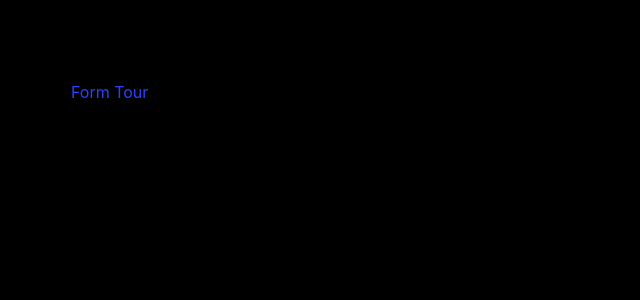
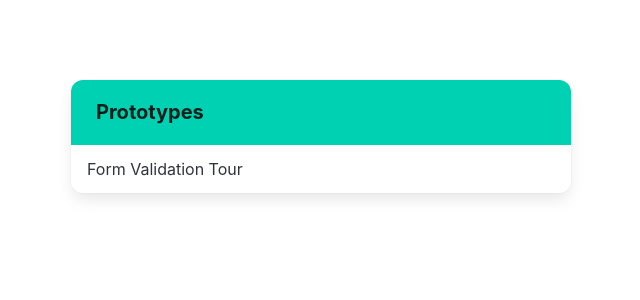
Before and after one commit to namitoyokota/blips, an Angular app: page /home in a window 1280 px wide. Before the commit this address led to /. Shown: the top 300 px of the page, without its empty margins (319-959 px from the left). Built offline with nearby package versions, Linux system fonts and the light colour scheme.

Commit message:
Correct navigation with home page.

```diff
--- a/src/app/app-routing.module.ts
+++ b/src/app/app-routing.module.ts
@@ -1,8 +1,6 @@
 import { NgModule } from '@angular/core';
-import { RouterModule, Routes } from '@angular/router';
-import { FormTourComponent } from './form-tour/form-tour.component';
-
-const routes: Routes = [{ path: 'form-tour', component: FormTourComponent }];
+import { RouterModule } from '@angular/router';
+import { routes } from 'src/models/routes';
 
 @NgModule({
     imports: [RouterModule.forRoot(routes)],
--- a/src/app/app.component.html
+++ b/src/app/app.component.html
@@ -1,5 +1 @@
-<nav>
-    <a routerLink="/form-tour">Form Tour</a>
-</nav>
-
 <router-outlet></router-outlet>
--- a/src/app/form-tour/form-tour.component.ts
+++ b/src/app/form-tour/form-tour.component.ts
@@ -1,7 +1,6 @@
 import { Component } from '@angular/core';
 
 @Component({
-    standalone: true,
     templateUrl: './form-tour.component.html',
     styleUrl: './form-tour.component.scss',
 })
--- /dev/null
+++ b/src/app/home/home.component.html
@@ -0,0 +1,6 @@
+<article class="panel is-primary">
+    <p class="panel-heading">Prototypes</p>
+    <ng-container *ngFor="let route of routes">
+        <a *ngIf="route.title && route.title !== homeRouteTitle" class="panel-block" [href]="route.path">{{ route.title }}</a>
+    </ng-container>
+</article>
--- /dev/null
+++ b/src/app/home/home.component.ts
@@ -0,0 +1,14 @@
+import { Component } from '@angular/core';
+import { routes } from 'src/models/routes';
+
+@Component({
+    templateUrl: './home.component.html',
+    styleUrl: './home.component.scss',
+})
+export class HomeComponent {
+    /** Navigation routes */
+    readonly routes = routes;
+
+    /** Title of the home route */
+    readonly homeRouteTitle = 'Home';
+}
--- /dev/null
+++ b/src/models/routes.ts
@@ -0,0 +1,9 @@
+import { Routes } from '@angular/router';
+import { FormTourComponent } from 'src/app/form-tour/form-tour.component';
+import { HomeComponent } from 'src/app/home/home.component';
+
+export const routes: Routes = [
+    { path: '', redirectTo: '/home', pathMatch: 'full' },
+    { title: 'Home', path: 'home', component: HomeComponent },
+    { title: 'Form Validation Tour', path: 'form-tour', component: FormTourComponent },
+];
--- a/src/styles.scss
+++ b/src/styles.scss
@@ -7,9 +7,6 @@ html {
     font-family: ui-sans-serif, system-ui, -apple-system, BlinkMacSystemFont, Segoe UI, Roboto, Helvetica Neue, Arial,
         Noto Sans, sans-serif, "Apple Color Emoji", "Segoe UI Emoji", Segoe UI Symbol, "Noto Color Emoji";
     font-feature-settings: normal;
-
-    background-color: black;
-    color: white;
 }
 
 body {
```
Also changed, not shown: src/app/app.module.ts (+5 -3 lines), src/app/home/home.component.scss (added).
